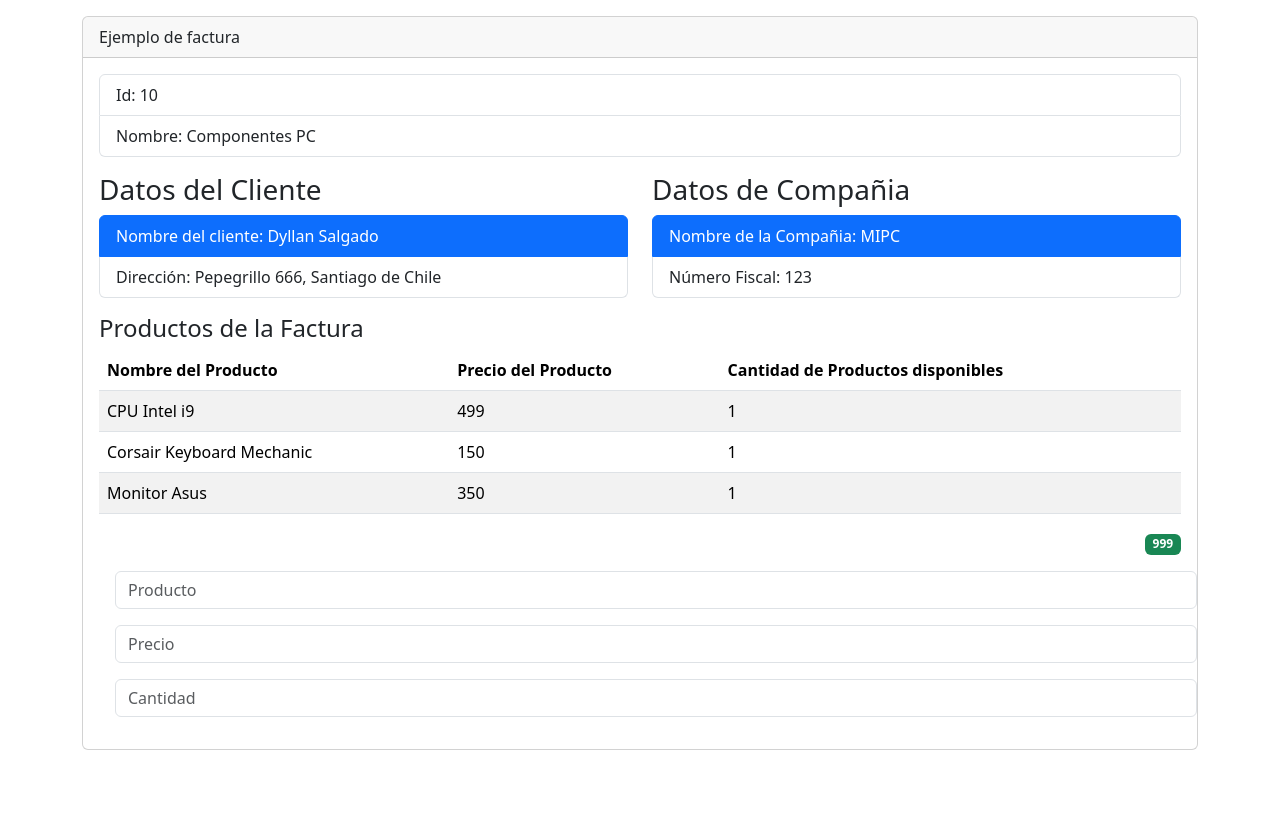
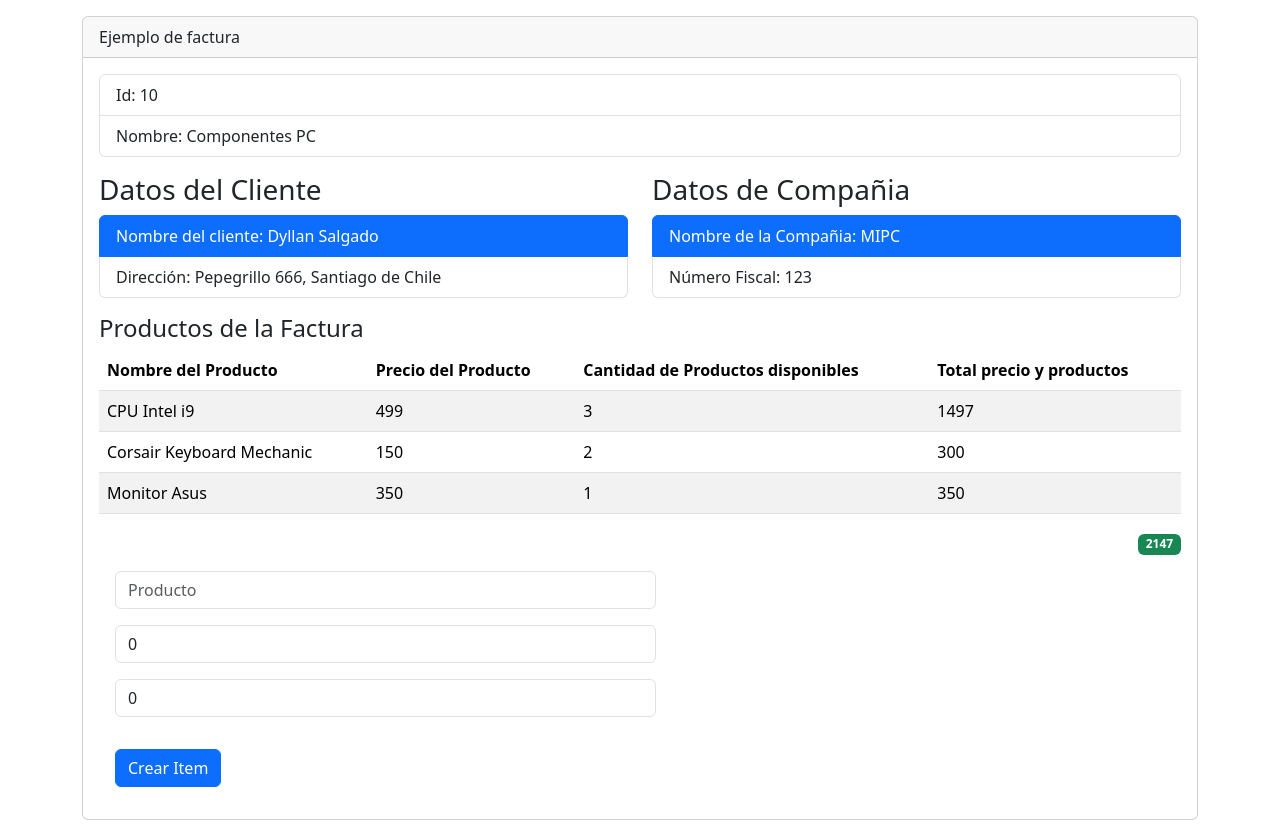
Before and after one commit to dyllansalgado/FullStack, a React (Vite) app in the folder Proyecto Udemy FullStack/react/4-invoice-app/: page / in a window 1280 px wide. Before the commit the page ends 800 px from the top, so only its background shows below. Built offline with nearby package versions, Linux system fonts and the light colour scheme.

Commit message:
Se maneja el formulario.
Se crean validaciones de los inputs, se aumenta dinamicamente las ids para crear nuevos items, se usa los state para recibir los datos de los inputs y que se guarden momentaneamente en la tabla.

```diff
--- a/Proyecto Udemy FullStack/react/4-invoice-app/src/InvoiceApp.jsx
+++ b/Proyecto Udemy FullStack/react/4-invoice-app/src/InvoiceApp.jsx
@@ -1,3 +1,4 @@
+import { useState } from "react";
 import { getInvoice } from "./services/getInvoice";
 import { ClientView } from "./components/ClientView";
 import { CompanyView } from "./components/CompanyView";
@@ -9,6 +10,63 @@ export const InvoiceApp = () => {
     //Con el service se llaman los datos, pero cada vez que se renderiza se volvera a llamar.
     const {id,name,client,company,items,total} = getInvoice();
 
+    //Se utilizan para obtener los estados en los inputs.
+    const [productValue, setProductValue] = useState("");
+    const [priceValue, setPriceValue] = useState(0);
+    const [quantityValue, setQuantityValue] = useState(0);
+
+    //Para guardar los estados se debe realizar uno para items igual. Se asigna un nuevo nombre que sera ItemsNew
+    const [itemsNew, setItemsNew] = useState(items)
+
+    //Contador dinamico para las id de los productos, en la data tenemos 3 valores por eso se parte de 4
+    const [counter,setCounter] = useState(4);
+
+    const onProductChange =(event) =>{
+        {
+            setProductValue(event.target.value);
+        }
+    };
+
+    const onPriceChange = (event) =>{
+        {
+            setPriceValue(event.target.value);
+        }
+    };
+
+    const onQuantityChange = (event) =>{
+        {
+            setQuantityValue(event.target.value);
+        }
+    };
+
+    const onInvoiceItemsSubmit = (event) =>{
+        {
+            event.preventDefault();
+            {/* Se valida que los inputs no esten vacios */}
+            if(productValue.trim().length <= 1) return;
+            if(priceValue.length < 1) return;
+            {/* Validacion si coloca un valor que no es numero, is NOT A NUMBER NaN */}
+            if(isNaN(priceValue)){
+                alert("El precio no es un número");
+                return;}
+            if(quantityValue.length < 1) return;
+            if(isNaN(quantityValue)){
+                alert("La cantidad no es un número");
+                return;}
+            {/* parseInt es solo para verificar que se ingresen int, transforma strings en entero */}
+            setItemsNew([...itemsNew,{
+                id: counter,
+                producto: productValue,
+                price: parseInt(priceValue,10),
+                quantity: parseInt(quantityValue,10)}]);
+            {/* A continuacion se llaman nuevamente los sets en vacios, para que cuando se envie un producto
+            se elimine el texto del input */}
+            setProductValue("");
+            setPriceValue(0);
+            setQuantityValue(0);
+            setCounter(counter + 1);
+        }
+    }
     return (
         <>
             <div className="container">
@@ -24,33 +82,41 @@ export const InvoiceApp = () => {
                                 <CompanyView title = 'Datos de Compañia' company={company}/>
                             </div>
                         </div>
-                        <ListItemView title = 'Productos de la Factura' items = {items}/>
+                        <ListItemView title = 'Productos de la Factura' items = {itemsNew} total ={total}/>
                         <TotalView total = {total}/>
-                        <form>
+                        <form className ="w-50" onSubmit={event =>
+                            onInvoiceItemsSubmit (event)
+                        }>
                             <input
                                 type = "text"
                                 name = "product"
+                                value = {productValue}
                                 placeholder="Producto"
                                 className="form-control m-3"
-                                onChange={event => {
-                                    console.log(event.target.value);
-                                }}/>
+                                onChange={event => onProductChange(event)
+                                }/>
                             <input
-                                type = "integer"
+                                type = "number"
                                 name = "price"
+                                value = {priceValue}
+                                min = "1"
                                 placeholder="Precio"
                                 className="form-control m-3"
-                                onChange={event => {
-                                    console.log(event.target.value);
-                                }}/>
+                                onChange={event => onPriceChange(event)
+                                }/>
                             <input
-                                type = "text"
+                                type = "number"
                                 name = "quantity"
+                                value = {quantityValue}
+                                min = "1"
                                 placeholder="Cantidad"
                                 className="form-control m-3"
-                                onChange={event => {
-                                    console.log(event.target.value);
-                                }}/>
+                                onChange={event => onQuantityChange(event)
+                                }/>
+                            <button
+                            type="submit"
+                            className="btn btn-primary m-3"
+                            >Crear Item</button>
                         </form>
                     </div>
                 </div>
--- a/Proyecto Udemy FullStack/react/4-invoice-app/src/components/ListItemView.jsx
+++ b/Proyecto Udemy FullStack/react/4-invoice-app/src/components/ListItemView.jsx
@@ -1,7 +1,7 @@
 import { RowItemView } from "./RowItemView";
 import propTypes from 'prop-types'
 
-export const ListItemView = ({title,items}) =>{
+export const ListItemView = ({title,items, total}) =>{
     return(
         <>
         <h4> {title}</h4>
@@ -13,6 +13,7 @@ export const ListItemView = ({title,items}) =>{
                     <th>Nombre del Producto</th>
                     <th>Precio del Producto</th>
                     <th>Cantidad de Productos disponibles</th>
+                    <th>Total precio y productos</th>
                 </tr>
             </thead>
             {/* tbody delimita los datos que no son el encabezado */}
@@ -22,7 +23,7 @@ export const ListItemView = ({title,items}) =>{
                 item.producto, item.price.....) */}
                 {items.map(({id,producto,price,quantity}) =>{
                     return (
-                        <RowItemView key={ id } producto = {producto} price = {price} quantity={quantity} />
+                        <RowItemView key={ id } producto = {producto} price = {price} quantity={quantity} totales ={price*quantity} />
                     );
                 })}
             </tbody>
--- a/Proyecto Udemy FullStack/react/4-invoice-app/src/components/RowItemView.jsx
+++ b/Proyecto Udemy FullStack/react/4-invoice-app/src/components/RowItemView.jsx
@@ -1,13 +1,14 @@
 import propTypes from 'prop-types'
 
 //Se usa para traer el contenido
-export const RowItemView = ({producto,price,quantity}) =>{
+export const RowItemView = ({producto,price,quantity, totales}) =>{
     return (
         <>
         <tr>
             <td>{producto}</td>
             <td>{price}</td>
             <td>{quantity}</td>
+            <td>{totales}</td>
         </tr>
         </>
     );
--- a/Proyecto Udemy FullStack/react/4-invoice-app/src/data/invoice.js
+++ b/Proyecto Udemy FullStack/react/4-invoice-app/src/data/invoice.js
@@ -20,13 +20,13 @@ export const invoice = {
             id: 1,
             producto: 'CPU Intel i9',
             price: 499,
-            quantity: 1,
+            quantity: 3,
         },
         {
             id:2,
             producto: 'Corsair Keyboard Mechanic',
             price: 150,
-            quantity: 1,
+            quantity: 2,
         },
         {
             id:3,
```
